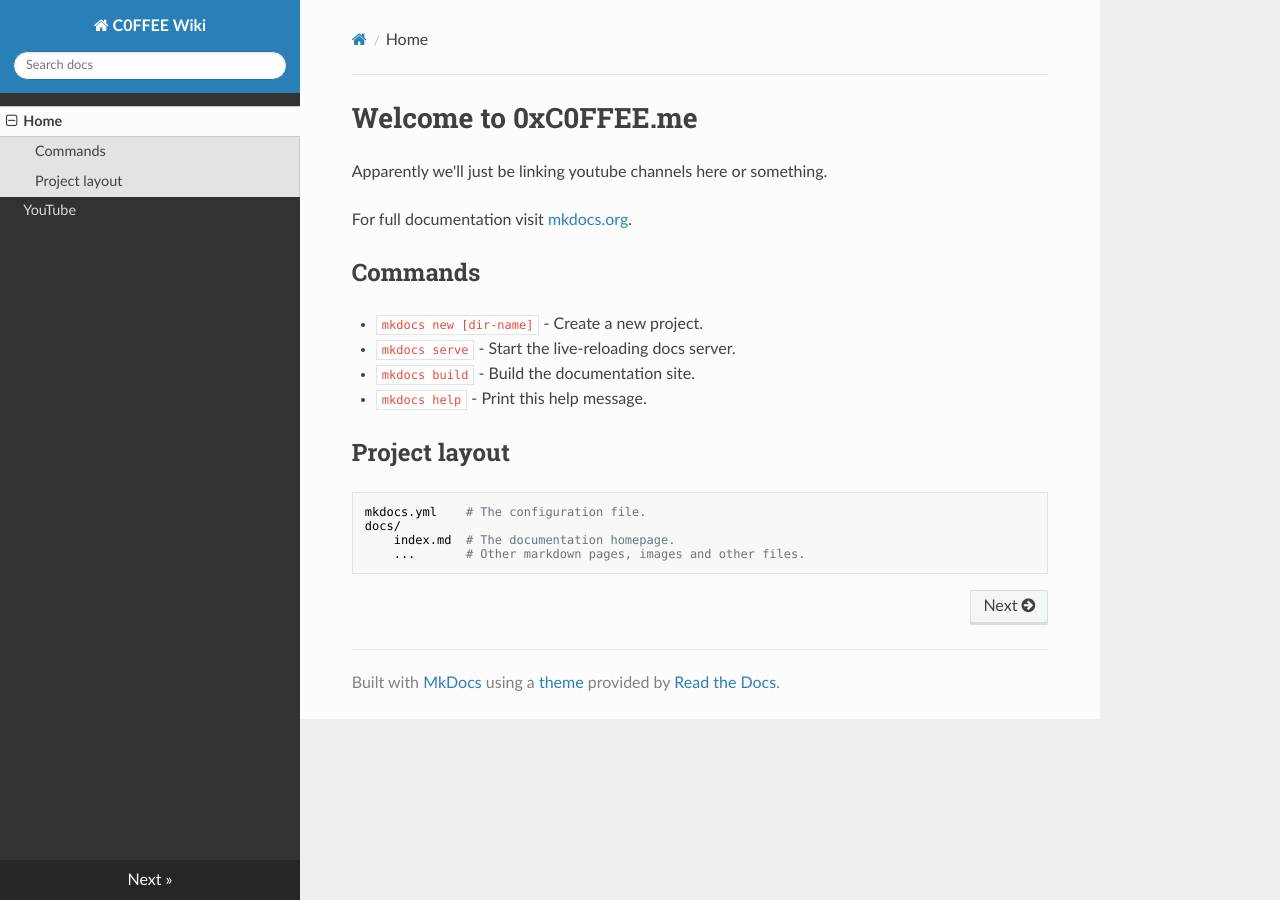
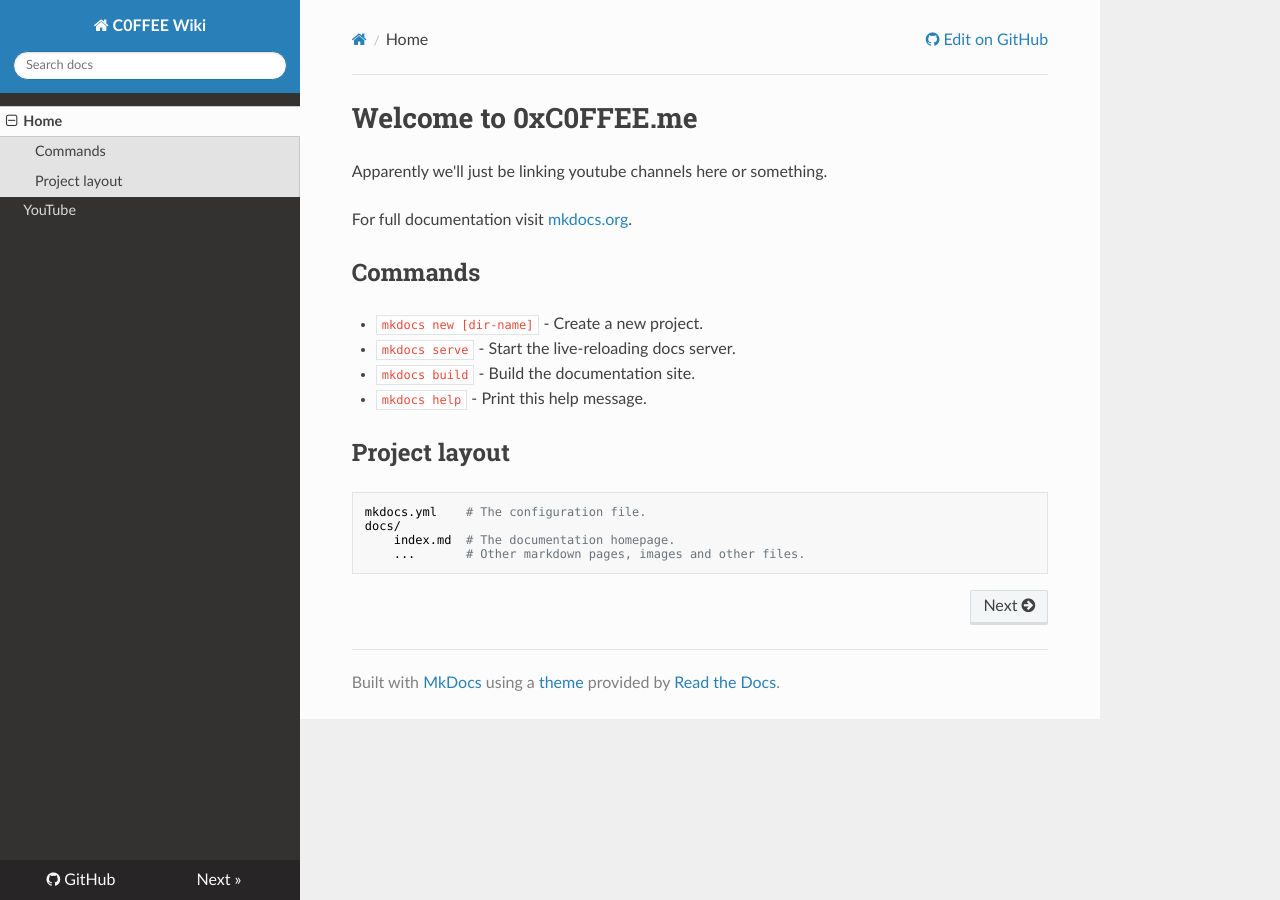
Before and after one commit to vetsin/chalkboard, an MkDocs documentation site: the page built from docs/index.md, in a window 1280 px wide. Built offline with MkDocs 1.6.1, drawn with Linux system fonts in a browser that asks for light colours; nearby versions of some CDN libraries.

Commit message:
feat: added necessary bits to enable "Edit on GitHub" links

```diff
--- a/mkdocs.yml
+++ b/mkdocs.yml
@@ -3,3 +3,5 @@ nav:
     - Home: index.md
     - YouTube: youtube.md
 theme: readthedocs
+repo_url: https://github.com/vetsin/chalkboard/
+edit_uri: 'edit/main/docs'
```
